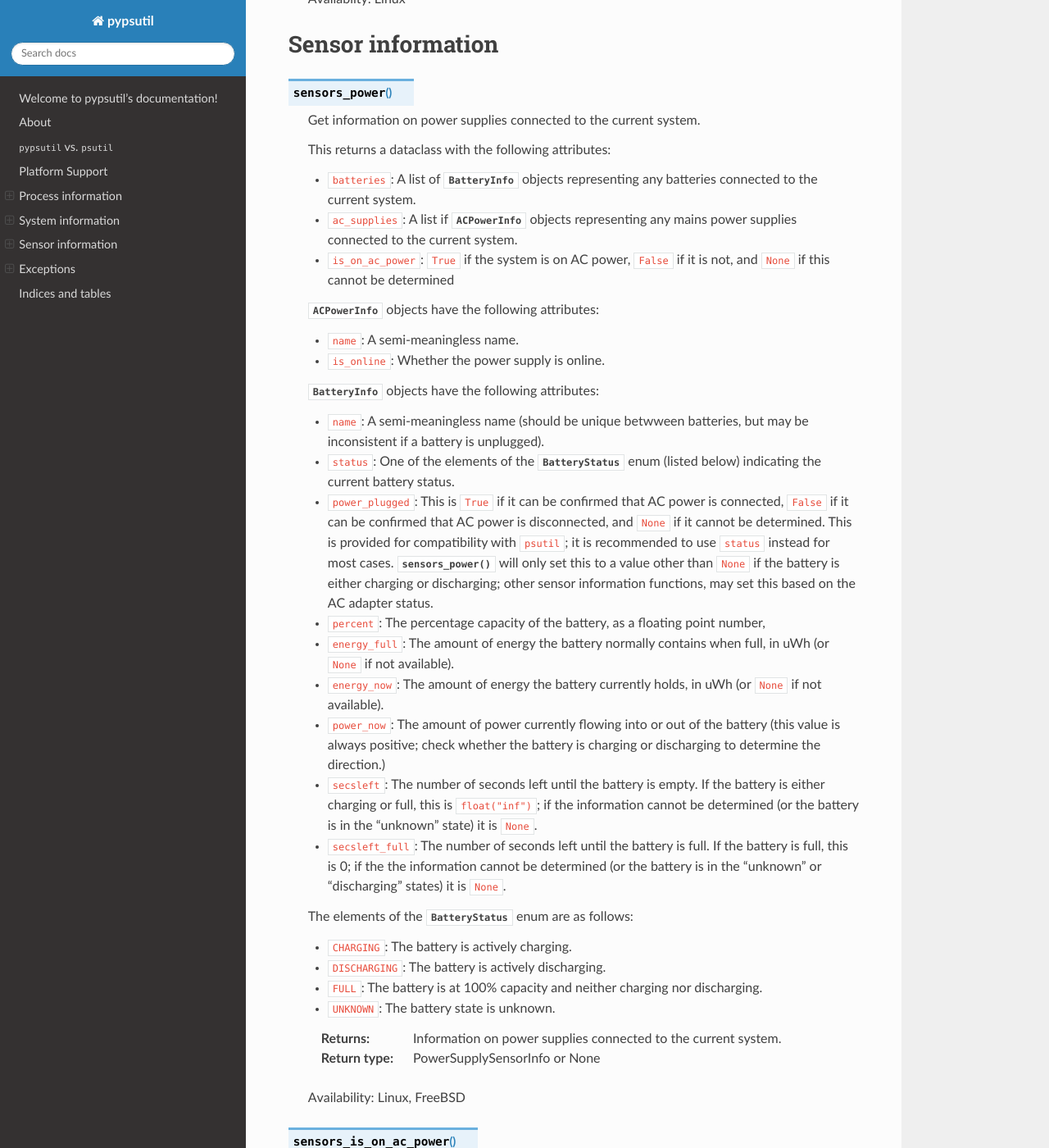
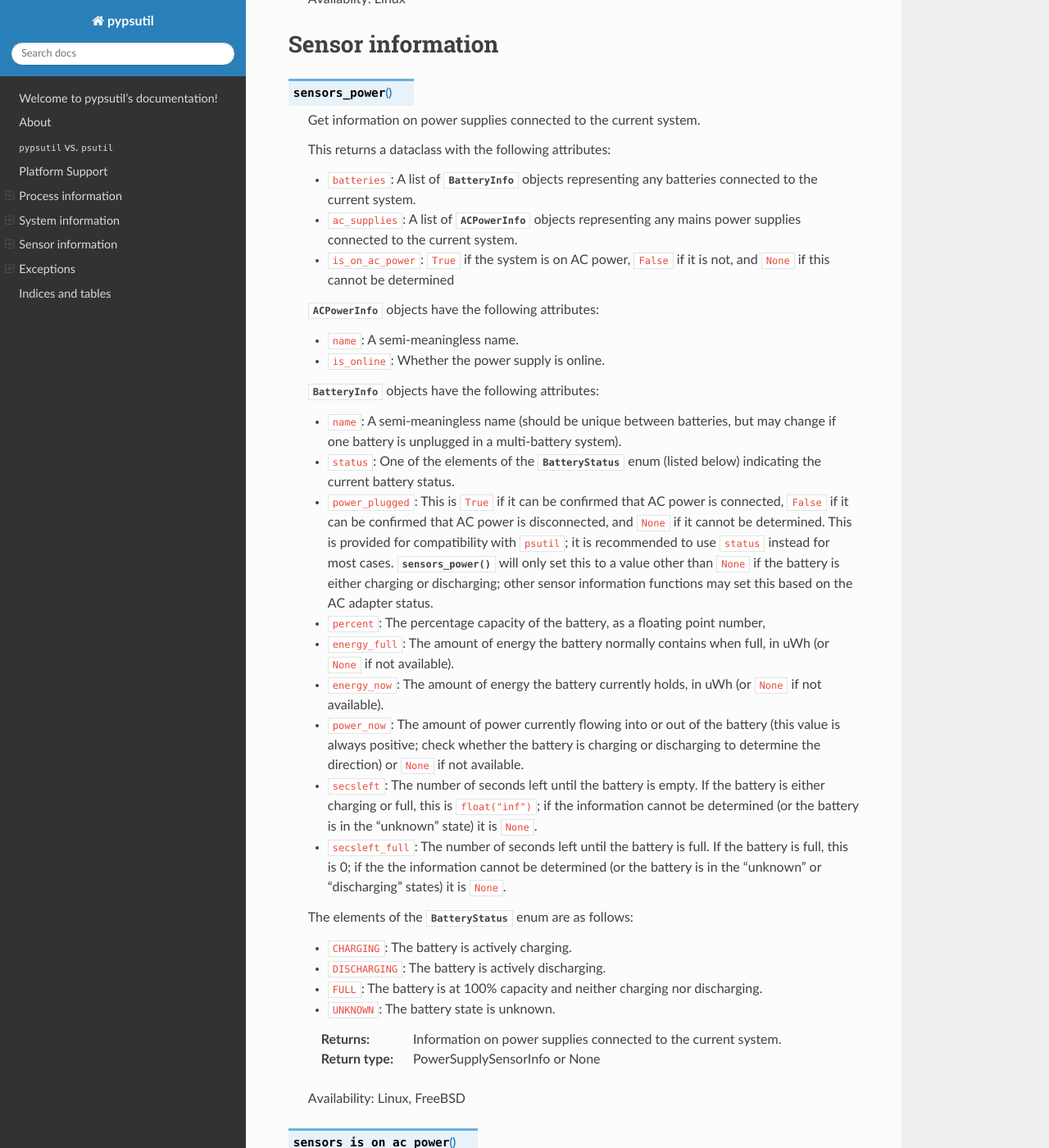
Before and after one commit to cptpcrd/pypsutil, a Sphinx documentation site: the page built from docs/index.rst, in a window 1280 px wide and 1400 px high, scrolled down 17596 px. Shown: the whole window at 82% size. Built offline with Sphinx 7.4.7 and the Read the Docs theme 2.0.0, drawn with Linux system fonts in a browser that asks for light colours; some of the changed text lies outside the part shown.

Commit message:
docs: Fix typos and make minor tweaks

```diff
--- a/docs/index.rst
+++ b/docs/index.rst
@@ -831,7 +831,7 @@ Sensor information
 
    - ``batteries``: A list of :py:class:`BatteryInfo` objects representing any batteries connected
      to the current system.
-   - ``ac_supplies``: A list if :py:class:`ACPowerInfo` objects representing any mains power
+   - ``ac_supplies``: A list of :py:class:`ACPowerInfo` objects representing any mains power
      supplies connected to the current system.
    - ``is_on_ac_power``: ``True`` if the system is on AC power, ``False`` if it is not, and ``None``
      if this cannot be determined
@@ -843,8 +843,8 @@ Sensor information
 
    :py:class:`BatteryInfo` objects have the following attributes:
 
-   - ``name``: A semi-meaningless name (should be unique betwween batteries, but may be inconsistent
-     if a battery is unplugged).
+   - ``name``: A semi-meaningless name (should be unique between batteries, but may change if one
+     battery is unplugged in a multi-battery system).
    - ``status``: One of the elements of the :py:class:`BatteryStatus` enum (listed below) indicating
      the current battery status.
    - ``power_plugged``: This is ``True`` if it can be confirmed that AC power is connected,
@@ -852,7 +852,7 @@ Sensor information
      determined. This is provided for compatibility with ``psutil``; it is recommended to use
      ``status`` instead for most cases.
      :py:func:`sensors_power()` will only set this to a value other than ``None`` if the battery is
-     either charging or discharging; other sensor information functions, may set this based on the
+     either charging or discharging; other sensor information functions may set this based on the
      AC adapter status.
    - ``percent``: The percentage capacity of the battery, as a floating point number,
    - ``energy_full``: The amount of energy the battery normally contains when full, in uWh (or
@@ -861,7 +861,7 @@ Sensor information
      available).
    - ``power_now``: The amount of power currently flowing into or out of the battery (this value is
      always positive; check whether the battery is charging or discharging to determine the
-     direction.)
+     direction) or ``None`` if not available.
    - ``secsleft``: The number of seconds left until the battery is empty. If the battery is either
      charging or full, this is ``float("inf")``; if the information cannot be determined (or the
      battery is in the "unknown" state) it is ``None``.
```
Also changed, not shown: other parts of docs/index.rst (+1 -1 lines).
